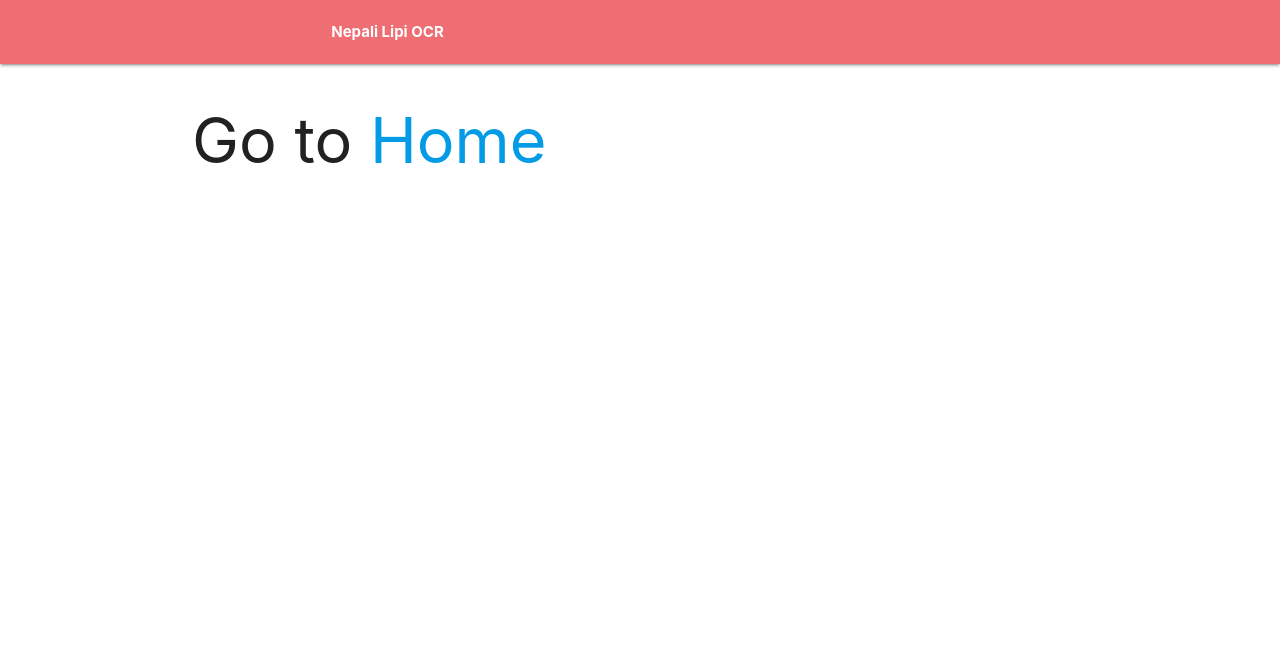
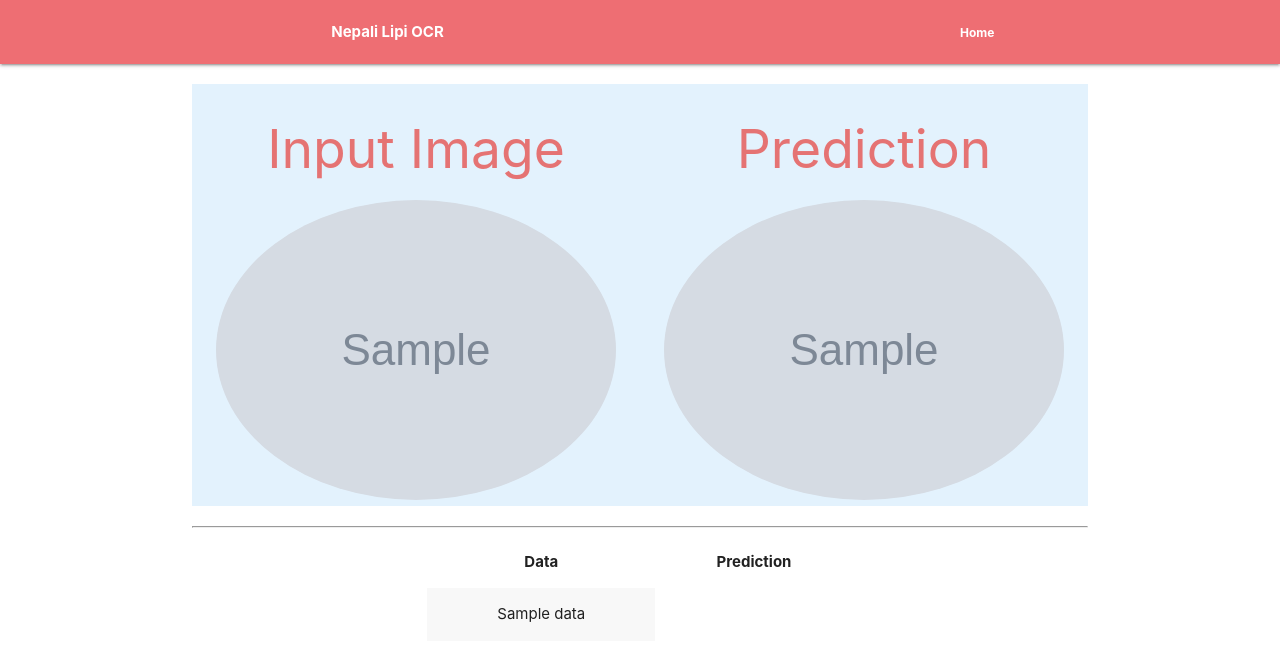
Before and after one commit to Rashik-raj/majorProject, a Django app: template templates/result.htm in a window 1280 px wide. Shown: the top 661 px of the page. Run offline with Django 3.2, Linux system fonts and the light colour scheme; the template is opened without the code that fills it: most values are stand-ins (such as "Sample title", 1, 10 or a date in 2020); grey boxes marked "Sample" are stand-in pictures.

Commit message:
image prediction ad code integrated

```diff
--- a/home/urls.py
+++ b/home/urls.py
@@ -3,5 +3,5 @@ from . import views
 
 urlpatterns = [
     path('', views.index, name='home'),
-    path('uploadImage/', views.uploadImage, name='uploadImage'),
+    path('imageClassifier/', views.imageClassifier, name='imageClassifier'),
 ]
--- a/recognizeMe/settings.py
+++ b/recognizeMe/settings.py
@@ -34,7 +34,6 @@ INSTALLED_APPS = [
     'datacollection',
     'demo',
     'home',
-    'result',
     'django.contrib.admin',
     'django.contrib.auth',
     'django.contrib.contenttypes',
--- a/recognizeMe/urls.py
+++ b/recognizeMe/urls.py
@@ -9,7 +9,6 @@ urlpatterns = [
     path('', include('home.urls')),
     path('datacollection/', include('datacollection.urls')),
     path('demo/', include('demo.urls')),
-    path('result/',include('result.urls')),
     re_path(r'^static/(?P<path>.*)$', serve, {'document_root': settings.STATIC_ROOT,}),
     re_path(r'^online_data_collection/(?P<path>.*)$', serve, {'document_root': settings.MEDIA_ROOT,}),
 ]
--- a/result/apps.py
+++ /dev/null
@@ -1,5 +0,0 @@
-from django.apps import AppConfig
-
-
-class ResultConfig(AppConfig):
-    name = 'result'
--- a/result/urls.py
+++ /dev/null
@@ -1,6 +0,0 @@
-from django.urls import path, include
-from . import views
-
-urlpatterns = [
-    path('', views.result, name='result'),
-]
--- a/result/views.py
+++ /dev/null
@@ -1,5 +0,0 @@
-from django.shortcuts import render
-from django.http import HttpResponse
-# Create your views here.
-def result(request):
-    return render(request,'result.htm')
--- a/templates/home.htm
+++ b/templates/home.htm
@@ -35,14 +35,14 @@
     <br>
     <div class="divider"></div>
     <div class="row">
-      <form class="col s12" action="{% url 'uploadImage' %}" method="post" enctype="multipart/form-data">
+      <form class="col s12" action="{% url 'imageClassifier' %}" method="post" enctype="multipart/form-data">
       {% csrf_token %}
         <div class="row">
           <h3 class="center-align blue-text text-lighten-1"><b>Upload Image</b></h3>
           <div class="input-field col s12 center-align">
             <div class="upload-btn-wrapper">
               <button class="btn blue lighten-3">Upload an image</button>
-              <input type="file" name="image" />
+              <input type="file" name="image"/>
             </div>
           </div>
           <div class="input-field col s12 center-align">
--- a/templates/result.htm
+++ b/templates/result.htm
@@ -5,8 +5,48 @@
 
 {% endblock style %}
 
+{% block nav_extend %}
+  <!-- Switch -->
+  <div class="switch left">
+    <label>
+      <span class="white-text text-darken-3" style="margin-right: 15px;"><a href="{% url 'home' %}"><b>Home</b></a></span>
+    </label>
+  </div>
+{% endblock nav_extend %}
+
 {% block content %}
-  <h1>Go to <a href="{% url 'home' %}">Home</a></h1>
+  <div class="row blue lighten-5">
+    <div class="col s6 center">
+      <h2 class="red-text text-lighten-2">Input Image</h2>
+      <img class="circle responsive-img" src="{{ input_data.image.url }}" />
+    </div>
+    <div class="col s6 center">
+      <h2 class="red-text text-lighten-2">Prediction</h2>
+      <img class="circle responsive-img" src="{% get_media_prefix %}{{ output_img }}"/>
+    </div>
+  </div>
+  <hr>
+  <div class="row">
+    <div class="col s6 center offset-s3">
+      <table class="striped centered highlight responsive-table">
+        <thead>
+          <tr>
+            <th>Data</th>
+            <th>Prediction</th>
+          </tr>
+        </thead>
+        <tbody>
+          {% for prediction in predictions %}
+          <tr>
+            {% for data in prediction %}
+            <td>{{data}}</td>
+            {% endfor %}
+          </tr>
+          {% endfor %}
+        </tbody>
+      </table>
+    </div>
+  </div>
 {% endblock content %}
 
 {% block script %}
```
Also changed, not shown: home/admin.py (added, +10 -0 lines), home/form.py (added, +7 -0 lines), home/models.py (added, +9 -0 lines), home/views.py (+42 -1 lines), requirements.txt (+36 -3 lines), result/__init__.py (deleted), result/migrations/__init__.py (deleted), 2 other files.
